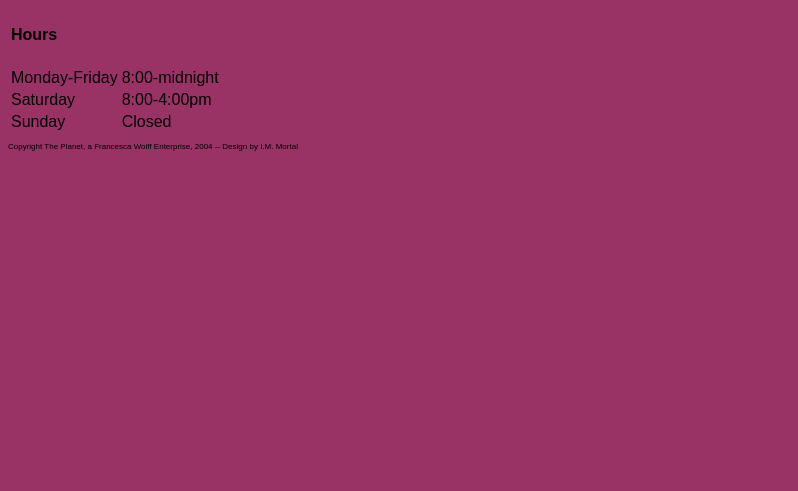
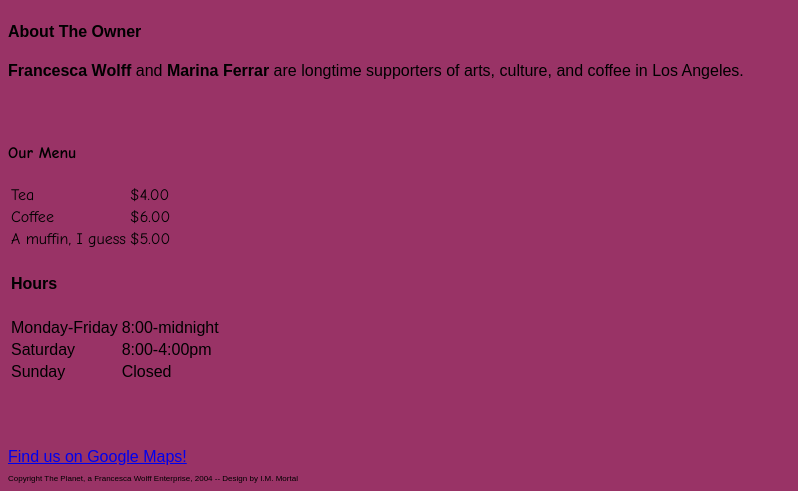
Before and after one commit to kevingilfether/CoffeeShop, a plain HTML site: page index.html in a window 1280 px wide. Shown: the part 1264-1755 px from the top of the page, without its empty margins (0-798 px from the left). Before the commit the page ends 1423 px from the top, so only its background shows below. Drawn offline with Linux system fonts and the light colour scheme.

Commit message:
Completed draft

```diff
--- a/Site.css
+++ b/Site.css
@@ -11,6 +11,18 @@ header {
     width:300px;
 }
 
+#aboutTheOwner {
+    margin-bottom:64px;
+}
+
+.menuTable {
+    font-family:'Comic Sans MS';
+}
+
+.hoursTable {
+    margin-bottom:64px;
+}
+
 footer {
     font-size: 8px;
 }
--- a/index.html
+++ b/index.html
@@ -19,9 +19,27 @@
     <p>So, grab a seat, a mug and dish!</p>
     <img class="drinkImg" src="https://www.bbcgoodfood.com/sites/default/files/styles/recipe/public/recipe_images/recipe-image-legacy-id--363961_12.jpg?itok=jCrLfljs" alt="Some muffins, a fruit of modern angst." />
 
+    <h4>About The Owner</h4>
+    <p id="aboutTheOwner"><strong>Francesca Wolff</strong> and <strong>Marina Ferrar</strong> are longtime supporters of arts, culture, and coffee in Los Angeles.</p>
+
+    <h4 class="menuTable">Our Menu</h4>
+    <table class="menuTable">
+        <tr>
+            <td>Tea</td>
+            <td>$4.00</td>
+        </tr>
+        <tr>
+            <td>Coffee</td>
+            <td>$6.00</td>
+        </tr>
+        <tr>
+            <td>A muffin, I guess</td>
+            <td>$5.00</td>
+        </tr>
+    </table>
 
 
-    <table>
+    <table class="hoursTable">
         <tr>
             <td><h4>Hours</h4></td>
         </tr>
@@ -34,10 +52,12 @@
             <td>8:00-4:00pm</td>
         </tr>
         <tr>
-            <td>Sunday</td> <!--Hiss, the sun!--></td>
+            <td>Sunday</td> <!--Hiss, the sun!-->
             <td>Closed</td>
         </tr>
     </table>
+
+    <a href="https://goo.gl/maps/iJdN8XpX4pA2">Find us on Google Maps! </a>
 
     <footer>
         <p class="copyright">Copyright The Planet, a Francesca Wolff Enterprise, 2004 -- Design by I.M. Mortal</p>
```
